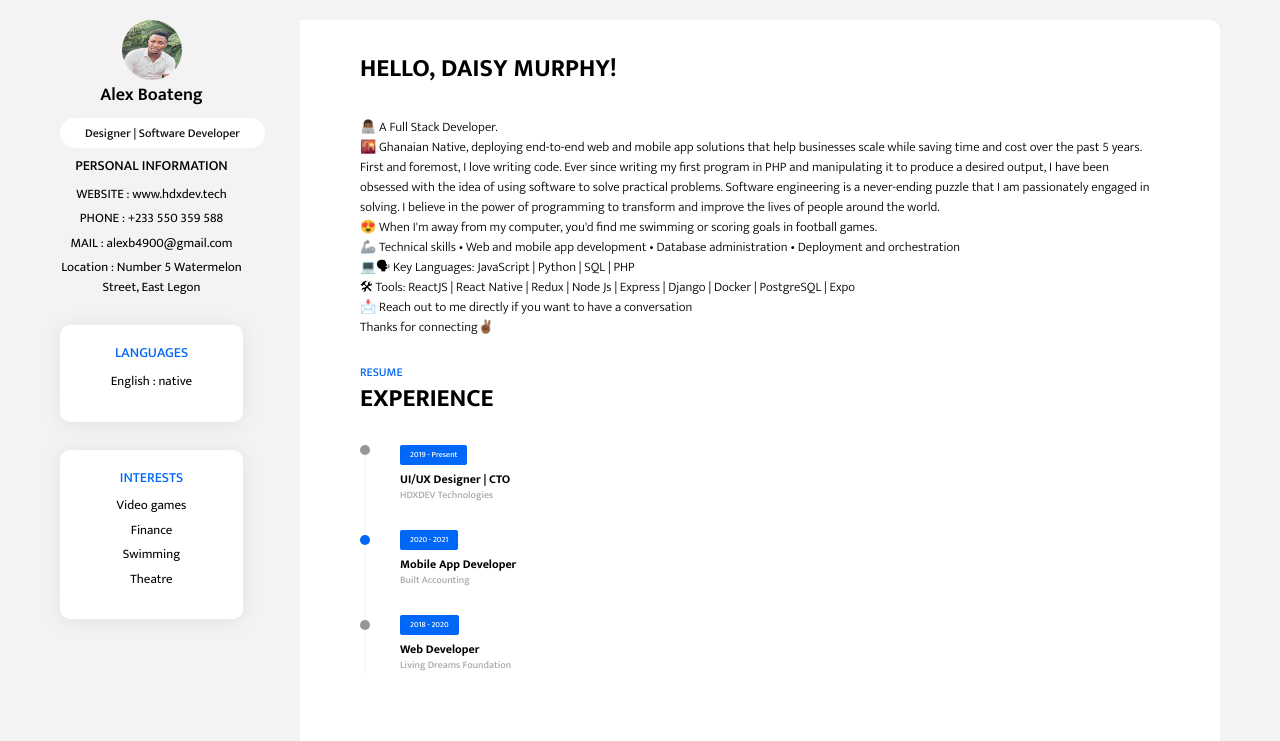
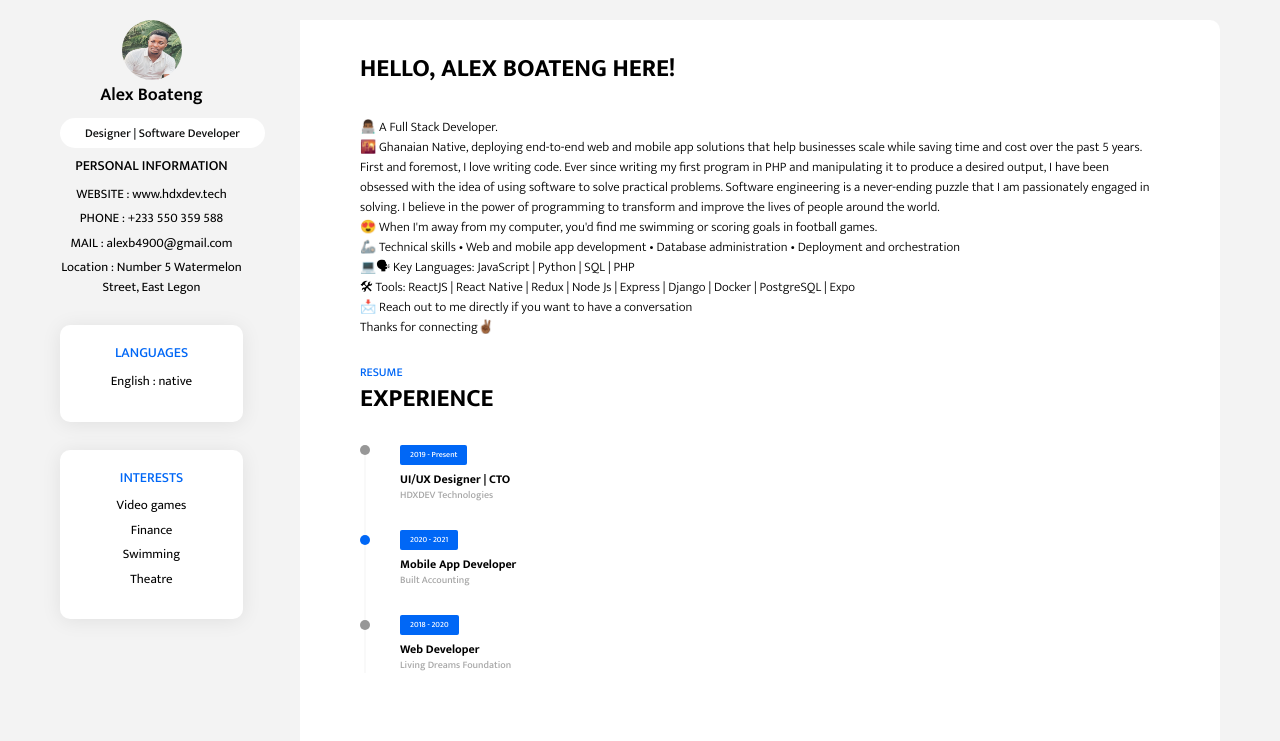
Before and after one commit to alexboateng/portfolio, a plain HTML site: page index.html in a window 1280 px wide. Shown: the top 741 px of the page. Drawn offline with Linux system fonts and the light colour scheme.

Commit message:
updated name

```diff
--- a/index.html
+++ b/index.html
@@ -52,7 +52,7 @@
         </aside>
         <main>
             <section class="intro-section">
-                <h2 class="section-title">Hello, Daisy Murphy!</h2>
+                <h2 class="section-title">Hello, Alex Boateng here!</h2>
                 <p>
                    <br/>
                     👨🏾‍💻 A Full Stack Developer.
```
